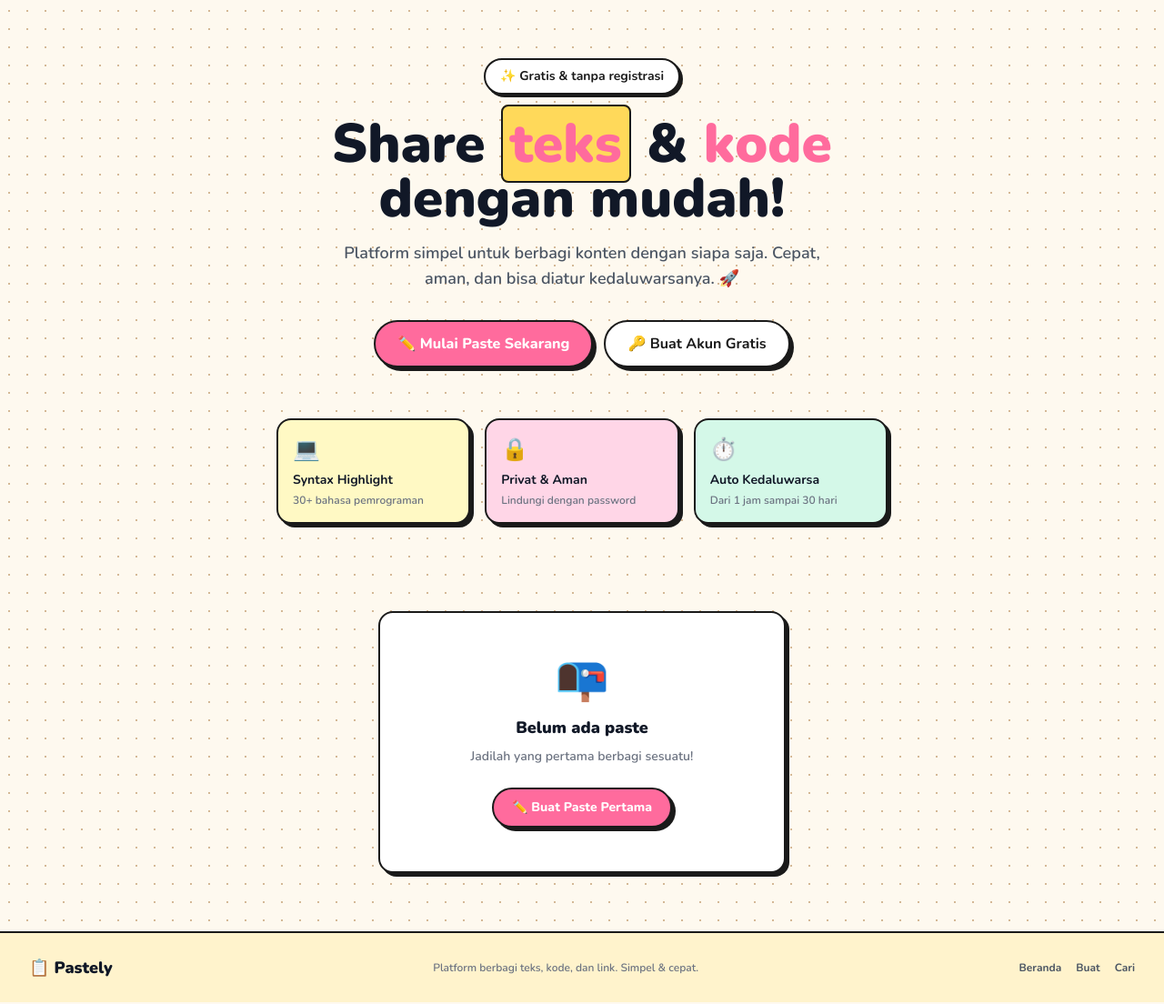
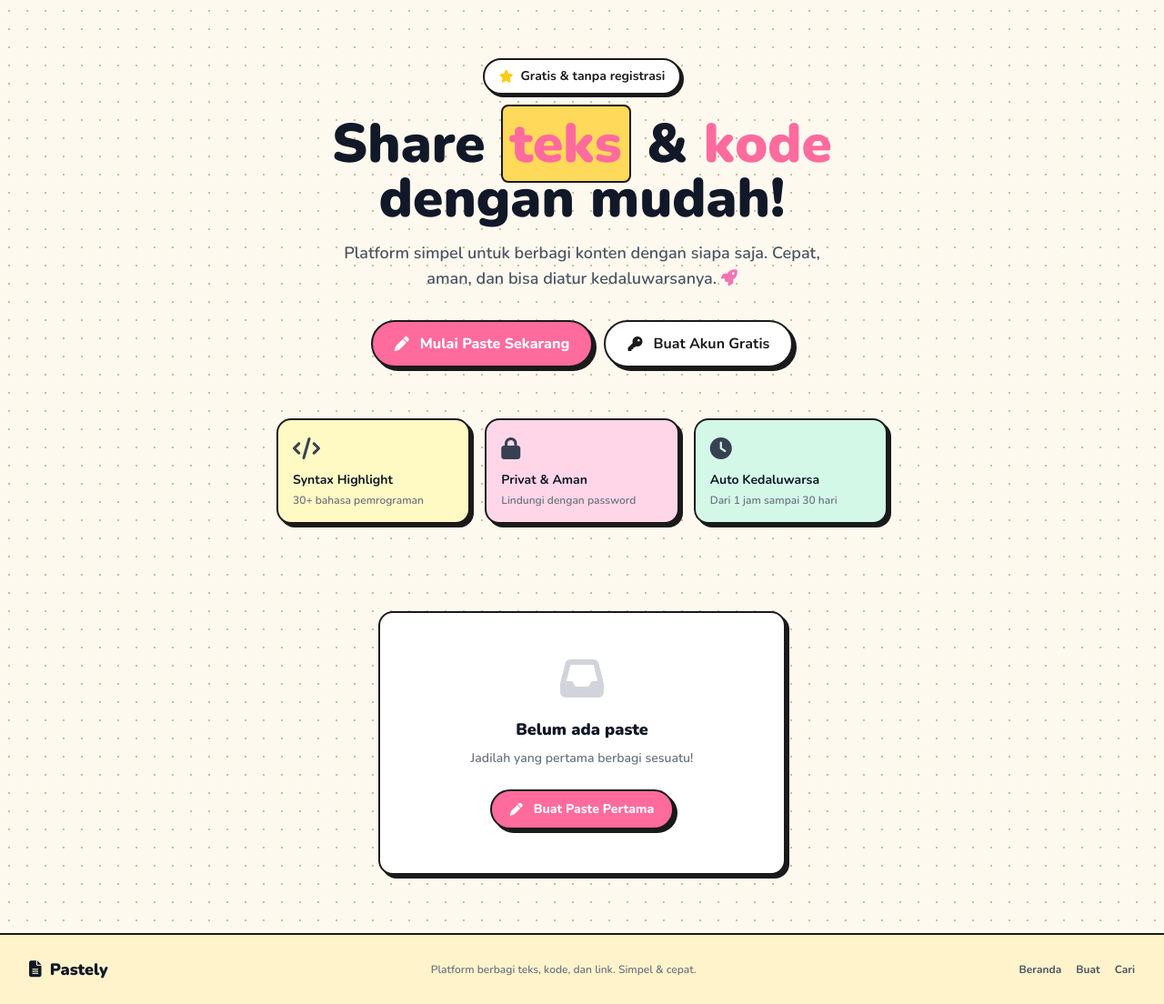
Before and after one commit to RMBLOGG/pastely, a Flask app: page / in a window 1280 px wide. Shown: the part 58-1162 px from the top of the page at 91% size. Run offline with Flask 3, Linux system fonts and the light colour scheme; data that the repository does not hold is empty; some libraries are stand-ins or nearby versions.

```diff
--- a/templates/base.html
+++ b/templates/base.html
@@ -29,6 +29,7 @@
   </script>
 
   <link rel="stylesheet" href="{{ url_for('static', filename='css/style.css') }}" />
+  <link rel="stylesheet" href="https://cdnjs.cloudflare.com/ajax/libs/font-awesome/6.5.0/css/all.min.css" />
   <link rel="stylesheet" href="https://cdnjs.cloudflare.com/ajax/libs/highlight.js/11.9.0/styles/atom-one-dark.min.css" />
   <script src="https://cdnjs.cloudflare.com/ajax/libs/highlight.js/11.9.0/highlight.min.js"></script>
   {% block head_extra %}{% endblock %}
@@ -47,7 +48,7 @@
               <path stroke-linecap="round" stroke-linejoin="round" stroke-width="2.5" d="M9 12h6m-6 4h6m2 5H7a2 2 0 01-2-2V5a2 2 0 012-2h5.586a1 1 0 01.707.293l5.414 5.414a1 1 0 01.293.707V19a2 2 0 01-2 2z" />
             </svg>
           </div>
-          <span class="text-xl font-black text-gray-900 hidden sm:block">Pastely</span>
+          <span class="text-xl font-black text-gray-900">Pastely</span>
         </a>
 
         {# Desktop nav #}
@@ -97,14 +98,14 @@
 
     {# Mobile menu #}
     <div id="mobile-menu" class="md:hidden hidden px-4 py-3 space-y-1" style="border-top:2px solid #1a1a1a; background:#fff8e1;">
-      <a href="{{ url_for('paste.create') }}" class="mobile-nav-link">✏️ Buat Paste</a>
-      <a href="{{ url_for('paste.search') }}" class="mobile-nav-link">🔍 Cari Paste</a>
+      <a href="{{ url_for('paste.create') }}" class="mobile-nav-link"><i class="fa-solid fa-pen-to-square mr-1"></i> Buat Paste</a>
+      <a href="{{ url_for('paste.search') }}" class="mobile-nav-link"><i class="fa-solid fa-magnifying-glass mr-1"></i> Cari Paste</a>
       {% if session.user_id %}
-        <a href="{{ url_for('dashboard.dashboard') }}" class="mobile-nav-link">📋 Dashboard</a>
-        <a href="{{ url_for('auth.profile', username=session.username) }}" class="mobile-nav-link">👤 @{{ session.username }}</a>
-        <a href="{{ url_for('auth.logout') }}" class="mobile-nav-link" style="color:#ef4444;">🚪 Keluar</a>
+        <a href="{{ url_for('dashboard.dashboard') }}" class="mobile-nav-link"><i class="fa-solid fa-table-columns mr-1"></i> Dashboard</a>
+        <a href="{{ url_for('auth.profile', username=session.username) }}" class="mobile-nav-link"><i class="fa-solid fa-user mr-1"></i> @{{ session.username }}</a>
+        <a href="{{ url_for('auth.logout') }}" class="mobile-nav-link" style="color:#ef4444;"><i class="fa-solid fa-right-from-bracket mr-1"></i> Keluar</a>
       {% else %}
-        <a href="{{ url_for('auth.auth') }}" class="mobile-nav-link">🔑 Masuk / Daftar</a>
+        <a href="{{ url_for('auth.auth') }}" class="mobile-nav-link"><i class="fa-solid fa-key mr-1"></i> Masuk / Daftar</a>
       {% endif %}
     </div>
   </nav>
@@ -115,10 +116,10 @@
       <div class="max-w-7xl mx-auto w-full px-4 sm:px-6 lg:px-8 pt-4 space-y-2 fade-in">
         {% for category, message in messages %}
           <div class="flash-{{ category }} flex items-center gap-3 px-4 py-3 text-sm font-bold">
-            {% if category == 'success' %}✅
-            {% elif category == 'error' %}❌
-            {% elif category == 'info' %}ℹ️
-            {% else %}⚠️{% endif %}
+            {% if category == 'success' %}<i class="fa-solid fa-circle-check"></i>
+            {% elif category == 'error' %}<i class="fa-solid fa-circle-xmark"></i>
+            {% elif category == 'info' %}<i class="fa-solid fa-circle-info"></i>
+            {% else %}<i class="fa-solid fa-triangle-exclamation"></i>{% endif %}
             <span>{{ message }}</span>
           </div>
         {% endfor %}
@@ -133,7 +134,7 @@
   <footer style="border-top:2.5px solid #1a1a1a; background:#fff3cc;">
     <div class="max-w-7xl mx-auto px-4 sm:px-6 lg:px-8 py-6">
       <div class="flex flex-col sm:flex-row items-center justify-between gap-3">
-        <span class="font-black text-lg text-gray-900">📋 Pastely</span>
+        <span class="font-black text-lg text-gray-900"><i class="fa-solid fa-file-lines mr-1"></i> Pastely</span>
         <p class="text-xs font-semibold text-gray-500">Platform berbagi teks, kode, dan link. Simpel & cepat.</p>
         <div class="flex items-center gap-4 text-xs font-bold text-gray-600">
           <a href="{{ url_for('paste.index') }}" class="hover:text-pink-500 transition-colors">Beranda</a>
--- a/templates/dashboard.html
+++ b/templates/dashboard.html
@@ -79,10 +79,10 @@
               {% else %}● Privat{% endif %}
             </span>
             {% if paste.expires_at %}
-            <span class="text-xs text-orange-600">⏱ {{ paste.expires_at | relative_time }}</span>
+            <span class="text-xs text-orange-600"><i class="fa-solid fa-clock"></i> {{ paste.expires_at | relative_time }}</span>
             {% endif %}
             {% if paste.burn_after_read %}
-            <span class="text-xs text-orange-500">🔥 Bakar</span>
+            <span class="text-xs text-orange-500"><i class="fa-solid fa-fire"></i> Bakar</span>
             {% endif %}
           </div>
         </div>
--- a/templates/index.html
+++ b/templates/index.html
@@ -6,7 +6,7 @@
   <div class="max-w-4xl mx-auto px-4 sm:px-6 lg:px-8 pt-16 pb-12 text-center">
 
     <div class="inline-flex items-center gap-2 px-4 py-2 rounded-full text-sm font-bold mb-6" style="background:#fff; border:2px solid #1a1a1a; box-shadow:3px 3px 0 #1a1a1a;">
-      ✨ Gratis & tanpa registrasi
+      <i class="fa-solid fa-star text-yellow-400"></i> Gratis & tanpa registrasi
     </div>
 
     <h1 class="text-5xl sm:text-6xl font-black leading-tight mb-4 text-gray-900">
@@ -16,16 +16,16 @@
 
     <p class="text-lg text-gray-600 mb-8 max-w-xl mx-auto font-semibold">
       Platform simpel untuk berbagi konten dengan siapa saja.
-      Cepat, aman, dan bisa diatur kedaluwarsanya. 🚀
+      Cepat, aman, dan bisa diatur kedaluwarsanya. <i class="fa-solid fa-rocket text-pink-400"></i>
     </p>
 
     <div class="flex flex-col sm:flex-row items-center justify-center gap-3 mb-14">
       <a href="{{ url_for('paste.create') }}" class="btn-primary text-base px-6 py-3 w-full sm:w-auto justify-center" style="background:#ff6b9d; color:#fff;">
-        ✏️ Mulai Paste Sekarang
+        <i class="fa-solid fa-pen mr-1"></i> Mulai Paste Sekarang
       </a>
       {% if not session.user_id %}
       <a href="{{ url_for('auth.auth') }}" class="btn-ghost text-base px-6 py-3 w-full sm:w-auto justify-center">
-        🔑 Buat Akun Gratis
+        <i class="fa-solid fa-key mr-1"></i> Buat Akun Gratis
       </a>
       {% endif %}
     </div>
@@ -33,17 +33,17 @@
     {# Feature cards #}
     <div class="grid grid-cols-1 sm:grid-cols-3 gap-4 max-w-2xl mx-auto">
       <div class="glass-card p-4 text-left" style="background:#fff9c4;">
-        <div class="text-2xl mb-2">💻</div>
+        <div class="text-2xl mb-2"><i class="fa-solid fa-code text-gray-700"></i></div>
         <p class="text-sm font-bold text-gray-900">Syntax Highlight</p>
         <p class="text-xs text-gray-500 font-semibold mt-1">30+ bahasa pemrograman</p>
       </div>
       <div class="glass-card p-4 text-left" style="background:#ffd6e7;">
-        <div class="text-2xl mb-2">🔒</div>
+        <div class="text-2xl mb-2"><i class="fa-solid fa-lock text-gray-700"></i></div>
         <p class="text-sm font-bold text-gray-900">Privat & Aman</p>
         <p class="text-xs text-gray-500 font-semibold mt-1">Lindungi dengan password</p>
       </div>
       <div class="glass-card p-4 text-left" style="background:#d4f8e8;">
-        <div class="text-2xl mb-2">⏱️</div>
+        <div class="text-2xl mb-2"><i class="fa-solid fa-clock text-gray-700"></i></div>
         <p class="text-sm font-bold text-gray-900">Auto Kedaluwarsa</p>
         <p class="text-xs text-gray-500 font-semibold mt-1">Dari 1 jam sampai 30 hari</p>
       </div>
@@ -56,7 +56,7 @@
 <section class="max-w-7xl mx-auto px-4 sm:px-6 lg:px-8 pb-16">
   <div class="flex items-center justify-between mb-5">
     <div>
-      <h2 class="text-xl font-black text-gray-900">📋 Paste Terbaru</h2>
+      <h2 class="text-xl font-black text-gray-900"><i class="fa-solid fa-clipboard-list mr-1"></i> Paste Terbaru</h2>
       <p class="text-sm text-gray-500 font-semibold mt-0.5">Dibagikan secara publik</p>
     </div>
     <a href="{{ url_for('paste.search') }}" class="btn-ghost text-sm px-4 py-2">Lihat semua →</a>
@@ -67,11 +67,11 @@
     <a href="{{ url_for('paste.view_paste', slug=paste.slug) }}" class="paste-card group">
       <div class="flex items-start justify-between mb-3">
         <span class="type-badge type-{{ paste.paste_type }}">
-          {% if paste.paste_type == 'code' %}💻 {{ paste.language or 'Kode' }}
-          {% elif paste.paste_type == 'link' %}🔗 Link
-          {% else %}📝 Teks{% endif %}
+          {% if paste.paste_type == 'code' %}<i class="fa-solid fa-code mr-1"></i> {{ paste.language or 'Kode' }}
+          {% elif paste.paste_type == 'link' %}<i class="fa-solid fa-link mr-1"></i> Link
+          {% else %}<i class="fa-solid fa-file-lines mr-1"></i> Teks{% endif %}
         </span>
-        <span class="text-xs text-gray-400 font-bold flex items-center gap-1">👁 {{ paste.view_count }}</span>
+        <span class="text-xs text-gray-400 font-bold flex items-center gap-1"><i class="fa-solid fa-eye"></i> {{ paste.view_count }}</span>
       </div>
       <h3 class="font-bold text-gray-900 group-hover:text-pink-500 transition-colors line-clamp-1 mb-1">
         {{ paste.title or ('Tanpa Judul — ' + paste.slug) }}
@@ -84,11 +84,11 @@
 {% else %}
 <section class="max-w-7xl mx-auto px-4 sm:px-6 lg:px-8 pb-16 text-center py-12">
   <div class="glass-card max-w-md mx-auto p-12">
-    <div class="text-5xl mb-4">📭</div>
+    <div class="text-5xl mb-4"><i class="fa-solid fa-inbox text-gray-300"></i></div>
     <h3 class="text-lg font-black text-gray-900 mb-2">Belum ada paste</h3>
     <p class="text-sm text-gray-500 font-semibold mb-6">Jadilah yang pertama berbagi sesuatu!</p>
     <a href="{{ url_for('paste.create') }}" class="btn-primary text-sm px-5 py-2.5 inline-flex" style="background:#ff6b9d; color:#fff;">
-      ✏️ Buat Paste Pertama
+      <i class="fa-solid fa-pen mr-1"></i> Buat Paste Pertama
     </a>
   </div>
 </section>
```
Also changed, not shown: templates/create.html (+4 -4 lines).
